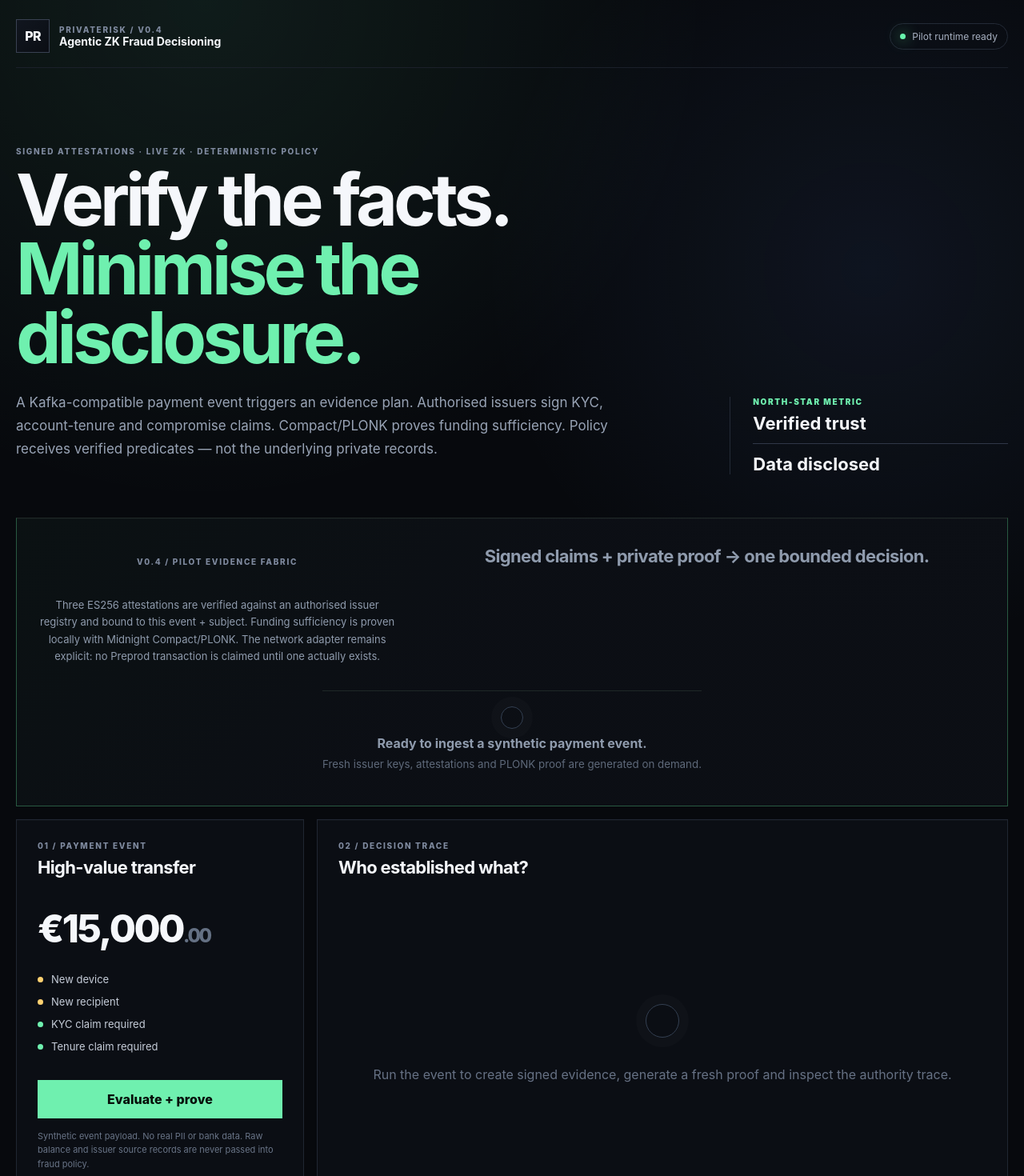
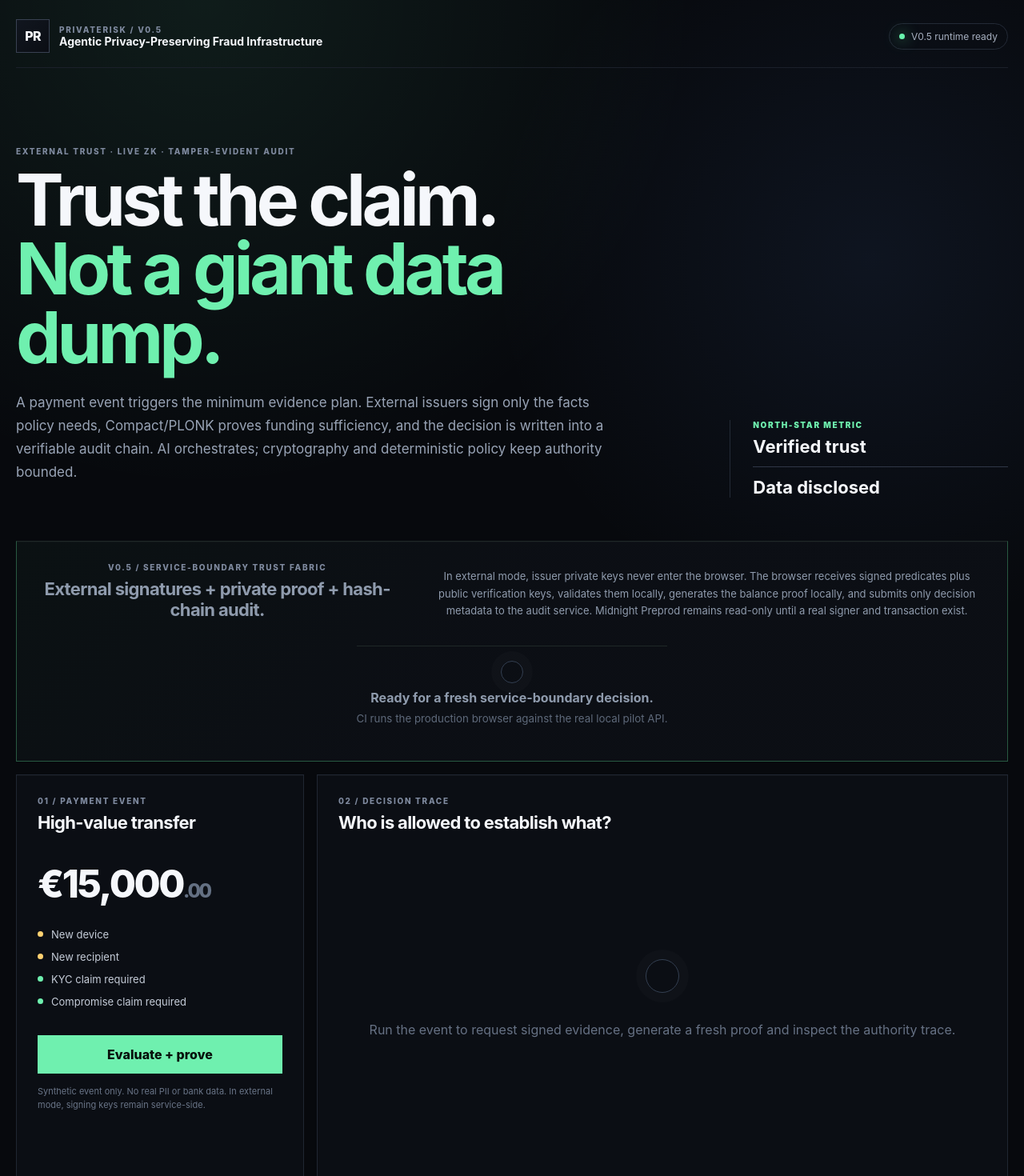
Before and after one commit to mikelninh/privaterisk-zk-fraud, a React (Vite) app: page / in a window 1280 px wide. Shown: the top 1470 px of the page at 80% size. Built offline with nearby package versions, Linux system fonts and the light colour scheme; what @midnight-ntwrk/compact-runtime would draw is missing.

Commit message:
feat(v0.5): surface external trust boundary, audit chain and Preprod probe

```diff
--- a/src/App.tsx
+++ b/src/App.tsx
@@ -48,30 +48,34 @@ export default function App() {
   }
 
   const statusText = proofStatus === 'proving'
-    ? 'Evidence + PLONK proving…'
+    ? 'External evidence + PLONK…'
     : proofStatus === 'verified'
-      ? 'Pilot evidence verified'
+      ? 'Service-boundary decision verified'
       : proofStatus === 'failed'
         ? 'Evidence unavailable'
-        : 'Pilot runtime ready';
+        : 'V0.5 runtime ready';
+
+  const serviceMode = pilotRun?.serviceBoundary.mode === 'external-http' ? 'EXTERNAL HTTP' : 'BROWSER FALLBACK';
+  const chainText = pilotRun?.auditChain.verified ? 'CHAIN VERIFIED' : 'LOCAL DEMO STORE';
+  const probeReachable = Boolean(pilotRun?.preprodProbe?.node.reachable || pilotRun?.preprodProbe?.indexer.reachable);
 
   return (
     <main className="page-shell">
       <header className="topbar">
         <div className="brandmark">PR</div>
         <div>
-          <div className="eyebrow">PRIVATERISK / V0.4</div>
-          <div className="brand-title">Agentic ZK Fraud Decisioning</div>
+          <div className="eyebrow">PRIVATERISK / V0.5</div>
+          <div className="brand-title">Agentic Privacy-Preserving Fraud Infrastructure</div>
         </div>
         <div className={`status-pill ${proofStatus}`}><span /> {statusText}</div>
       </header>
 
       <section className="hero">
         <div>
-          <p className="eyebrow">SIGNED ATTESTATIONS · LIVE ZK · DETERMINISTIC POLICY</p>
-          <h1>Verify the facts.<br /><em>Minimise the disclosure.</em></h1>
+          <p className="eyebrow">EXTERNAL TRUST · LIVE ZK · TAMPER-EVIDENT AUDIT</p>
+          <h1>Trust the claim.<br /><em>Not a giant data dump.</em></h1>
           <p className="hero-copy">
-            A Kafka-compatible payment event triggers an evidence plan. Authorised issuers sign KYC, account-tenure and compromise claims. Compact/PLONK proves funding sufficiency. Policy receives verified predicates — not the underlying private records.
+            A payment event triggers the minimum evidence plan. External issuers sign only the facts policy needs, Compact/PLONK proves funding sufficiency, and the decision is written into a verifiable audit chain. AI orchestrates; cryptography and deterministic policy keep authority bounded.
           </p>
         </div>
         <div className="north-star">
@@ -84,18 +88,20 @@ export default function App() {
 
       <section className={`zk-receipt panel proof-${proofStatus}`}>
         <div className="receipt-intro">
-          <div className="panel-kicker">V0.4 / PILOT EVIDENCE FABRIC</div>
-          <h2>Signed claims + private proof → one bounded decision.</h2>
+          <div>
+            <div className="panel-kicker">V0.5 / SERVICE-BOUNDARY TRUST FABRIC</div>
+            <h2>External signatures + private proof + hash-chain audit.</h2>
+          </div>
           <p>
-            Three ES256 attestations are verified against an authorised issuer registry and bound to this event + subject. Funding sufficiency is proven locally with Midnight Compact/PLONK. The network adapter remains explicit: no Preprod transaction is claimed until one actually exists.
+            In external mode, issuer private keys never enter the browser. The browser receives signed predicates plus public verification keys, validates them locally, generates the balance proof locally, and submits only decision metadata to the audit service. Midnight Preprod remains read-only until a real signer and transaction exist.
           </p>
         </div>
 
         {proofStatus === 'idle' && (
           <div className="proof-idle">
             <span className="pulse-ring" />
-            <strong>Ready to ingest a synthetic payment event.</strong>
-            <small>Fresh issuer keys, attestations and PLONK proof are generated on demand.</small>
+            <strong>Ready for a fresh service-boundary decision.</strong>
+            <small>CI runs the production browser against the real local pilot API.</small>
           </div>
         )}
 
@@ -103,32 +109,32 @@ export default function App() {
           <div className="proof-progress">
             <div className="proof-spinner" />
             <div>
-              <strong>Verifying issuer evidence + generating PLONK proof…</strong>
-              <p>Private witness material stays inside the browser proving boundary; issuer source records stay outside policy.</p>
+              <strong>Requesting signed evidence + generating PLONK proof…</strong>
+              <p>Policy waits until every required trust claim reaches a verified state.</p>
             </div>
           </div>
         )}
 
-        {receipt && (
+        {receipt && pilotRun && (
           <>
             <div className="receipt-grid">
               <div><span>CIRCUIT</span><strong>{receipt.circuit}</strong></div>
               <div><span>PUBLIC THRESHOLD</span><strong>€{receipt.transferAmount.toLocaleString()}</strong></div>
               <div className="private-cell"><span>PRIVATE BALANCE</span><strong>WITHHELD</strong></div>
-              <div><span>PROVER</span><strong>Browser WASM</strong></div>
+              <div><span>TRUST BOUNDARY</span><strong>{serviceMode}</strong></div>
               <div><span>PROOF LATENCY</span><strong>{receipt.totalMs} ms</strong></div>
               <div className="accepted-cell"><span>LOCAL RESULT</span><strong>✓ PROOF GENERATED</strong></div>
             </div>
             <div className="proof-meta-grid">
               <div><span>Correlation</span><code>{receipt.correlationId}</code></div>
-              <div><span>Policy</span><code>{receipt.policyVersion}</code></div>
-              <div><span>Proof SHA-256</span><code>{receipt.proofSha256.slice(0, 20)}…</code></div>
-              <div><span>Proof size</span><code>{receipt.proofBytes.toLocaleString()} bytes</code></div>
-              <div><span>Attestations</span><code>{pilotRun?.attestations.length ?? 0} / 3 VERIFIED</code></div>
-              <div><span>Network submit</span><code>NOT SUBMITTED</code></div>
+              <div><span>Signed claims</span><code>{pilotRun.attestations.length} / 3 VERIFIED</code></div>
+              <div><span>Audit integrity</span><code>{chainText}</code></div>
+              <div><span>Audit head</span><code>{pilotRun.auditChain.headHash ? `${pilotRun.auditChain.headHash.slice(0, 16)}…` : 'N/A'}</code></div>
+              <div><span>Preprod probe</span><code>{pilotRun.preprodProbe ? (probeReachable ? 'REACHABLE' : 'UNREACHABLE') : 'NOT RUN'}</code></div>
+              <div><span>Network write</span><code>NOT CONFIGURED</code></div>
             </div>
             <p className="truth-boundary">
-              <strong>Truth boundary:</strong> local browser proving and signed-attestation verification are real. Demo issuer signing keys are ephemeral and non-exportable. This build does not claim Midnight Preprod/Mainnet settlement, real bank issuers, HSM custody or production fraud-model performance.
+              <strong>Truth boundary:</strong> {pilotRun.serviceBoundary.note} The PLONK proof is generated locally. The server audit chain is tamper-evident in pilot mode, but real bank production still requires HSM/KMS custody, mTLS/service identity, durable storage, HA/SLOs and security/compliance review.
             </p>
           </>
         )}
@@ -151,76 +157,44 @@ export default function App() {
             <div><span className="dot warn" />New device</div>
             <div><span className="dot warn" />New recipient</div>
             <div><span className="dot ok" />KYC claim required</div>
-            <div><span className="dot ok" />Tenure claim required</div>
+            <div><span className="dot ok" />Compromise claim required</div>
           </div>
           <button className="primary" disabled={proofStatus === 'proving'} onClick={evaluate}>
-            {proofStatus === 'proving' ? 'Verifying evidence…' : ran ? 'Run fresh pilot event' : 'Evaluate + prove'}
+            {proofStatus === 'proving' ? 'Verifying trust…' : ran ? 'Run fresh decision' : 'Evaluate + prove'}
           </button>
-          <p className="microcopy">Synthetic event payload. No real PII or bank data. Raw balance and issuer source records are never passed into fraud policy.</p>
+          <p className="microcopy">Synthetic event only. No real PII or bank data. In external mode, signing keys remain service-side.</p>
         </aside>
 
         <section className="trace-card panel">
           <div className="panel-heading">
             <div>
               <div className="panel-kicker">02 / DECISION TRACE</div>
-              <h2>Who established what?</h2>
+              <h2>Who is allowed to establish what?</h2>
             </div>
             {ran && <div className={`decision ${finalDecision.toLowerCase()}`}>{finalDecision}</div>}
           </div>
 
           {!ran ? (
-            <div className="empty-state">
-              <div className="pulse-ring" />
-              <p>Run the event to create signed evidence, generate a fresh proof and inspect the authority trace.</p>
-            </div>
+            <div className="empty-state"><div className="pulse-ring" /><p>Run the event to request signed evidence, generate a fresh proof and inspect the authority trace.</p></div>
           ) : proofStatus === 'proving' ? (
-            <div className="empty-state">
-              <div className="proof-spinner" />
-              <p>Policy is waiting. Missing evidence is never silently replaced by an AI guess.</p>
-            </div>
+            <div className="empty-state"><div className="proof-spinner" /><p>Policy is waiting. Missing evidence is never silently replaced by an AI guess.</p></div>
           ) : proofStatus === 'failed' ? (
             <div className="trace-list">
-              <div className="trace-row">
-                <div className="trace-index blocked">E</div>
-                <div>
-                  <div className="trace-meta">Evidence Boundary</div>
-                  <strong>Required evidence unavailable</strong>
-                  <p>{proofFailure?.message ?? fatalError} The transaction is routed to human review.</p>
-                </div>
-              </div>
-              <div className="trace-row">
-                <div className="trace-index warn">P</div>
-                <div>
-                  <div className="trace-meta">Policy Engine</div>
-                  <strong>REVIEW</strong>
-                  <p>Fail-closed because every critical trust claim must reach VERIFIED state.</p>
-                </div>
-              </div>
+              <div className="trace-row"><div className="trace-index blocked">E</div><div><div className="trace-meta">Evidence Boundary</div><strong>Required evidence unavailable</strong><p>{proofFailure?.message ?? fatalError}</p></div></div>
+              <div className="trace-row"><div className="trace-index warn">P</div><div><div className="trace-meta">Policy Engine</div><strong>REVIEW</strong><p>Fail-closed because every critical trust claim must reach VERIFIED state.</p></div></div>
             </div>
           ) : (
             <div className="trace-list">
               {result.trace.map((step, index) => (
                 <div className="trace-row" key={`${step.actor}-${index}`}>
                   <div className={`trace-index ${step.status}`}>{String(index + 1).padStart(2, '0')}</div>
-                  <div>
-                    <div className="trace-meta">{step.actor}</div>
-                    <strong>{step.title}</strong>
-                    <p>{step.detail}</p>
-                  </div>
+                  <div><div className="trace-meta">{step.actor}</div><strong>{step.title}</strong><p>{step.detail}</p></div>
                 </div>
               ))}
               {result.decision === 'CHALLENGE' && !authenticated && (
-                <div className="challenge-box">
-                  <div>
-                    <span className="panel-kicker">STEP-UP AUTHENTICATION</span>
-                    <strong>Passkey / biometric confirmation required</strong>
-                  </div>
-                  <button onClick={() => setAuthenticated(true)}>Authenticate</button>
-                </div>
+                <div className="challenge-box"><div><span className="panel-kicker">STEP-UP AUTHENTICATION</span><strong>Passkey / biometric confirmation required</strong></div><button onClick={() => setAuthenticated(true)}>Authenticate</button></div>
               )}
-              {authenticated && (
-                <div className="success-banner">✓ Strong authentication passed · transaction approved</div>
-              )}
+              {authenticated && <div className="success-banner">✓ Strong authentication passed · transaction approved</div>}
             </div>
           )}
         </section>
@@ -241,36 +215,48 @@ export default function App() {
             </article>
 
             <article className="panel pilot-card">
-              <div className="panel-kicker">04 / AUTHORISED ISSUERS</div>
+              <div className="panel-kicker">04 / EXTERNAL TRUST SERVICE</div>
+              <h2>{serviceMode}</h2>
+              <p className="pilot-copy">{pilotRun.serviceBoundary.note}</p>
+              <code className="endpoint-code">{pilotRun.serviceBoundary.endpoint ?? 'NO EXTERNAL API CONFIGURED'}</code>
+            </article>
+
+            <article className="panel pilot-card">
+              <div className="panel-kicker">05 / AUTHORISED ISSUERS</div>
               <h2>Signed trust claims</h2>
               <div className="attestation-list">
                 {pilotRun.attestations.map((attestation) => (
-                  <div className="attestation-row" key={`${attestation.issuer}-${attestation.claim}`}>
-                    <span>✓</span>
-                    <div>
-                      <strong>{attestation.claim}</strong>
-                      <small>{attestation.displayName} · ES256 · {attestation.signatureDigest.slice(0, 12)}…</small>
-                    </div>
-                  </div>
+                  <div className="attestation-row" key={`${attestation.issuer}-${attestation.claim}`}><span>✓</span><div><strong>{attestation.claim}</strong><small>{attestation.displayName} · ES256 · {attestation.signatureDigest.slice(0, 12)}…</small></div></div>
                 ))}
               </div>
             </article>
 
             <article className="panel pilot-card">
-              <div className="panel-kicker">05 / NETWORK TRUTH</div>
-              <h2>{pilotRun.network.state}</h2>
-              <p className="pilot-copy">{pilotRun.network.note}</p>
-              <code className="endpoint-code">{pilotRun.network.target === 'local-only' ? 'PREPROD: NOT CONFIGURED' : pilotRun.network.transactionId}</code>
+              <div className="panel-kicker">06 / TAMPER-EVIDENT AUDIT</div>
+              <h2>{chainText}</h2>
+              <dl className="compact-dl">
+                <div><dt>Records</dt><dd>{pilotRun.auditChain.count}</dd></div>
+                <div><dt>Mode</dt><dd>{pilotRun.auditChain.mode}</dd></div>
+                <div><dt>Decision</dt><dd>{pilotRun.audit.decision}</dd></div>
+                <div><dt>Raw fields</dt><dd>{pilotRun.audit.rawFieldsDisclosed}</dd></div>
+              </dl>
             </article>
 
             <article className="panel pilot-card">
-              <div className="panel-kicker">06 / DURABLE AUDIT</div>
-              <h2>{pilotRun.auditCount} record{pilotRun.auditCount === 1 ? '' : 's'} persisted</h2>
+              <div className="panel-kicker">07 / MIDNIGHT PREPROD PROBE</div>
+              <h2>{pilotRun.preprodProbe ? (probeReachable ? 'READ PATH REACHABLE' : 'READ PATH UNREACHABLE') : 'NOT RUN'}</h2>
+              <p className="pilot-copy">{pilotRun.preprodProbe?.note ?? 'External service required for the read-only Preprod probe.'}</p>
+              <code className="endpoint-code">WRITE STATE: NOT CONFIGURED</code>
+            </article>
+
+            <article className="panel pilot-card">
+              <div className="panel-kicker">08 / SERVICE AUDIT RECEIPT</div>
+              <h2>{pilotRun.auditCount} record{pilotRun.auditCount === 1 ? '' : 's'}</h2>
               <dl className="compact-dl">
                 <div><dt>Audit ID</dt><dd>{pilotRun.audit.auditId.slice(0, 22)}…</dd></div>
-                <div><dt>Decision</dt><dd>{pilotRun.audit.decision}</dd></div>
                 <div><dt>Evidence</dt><dd>{pilotRun.audit.evidence.length} verified items</dd></div>
-                <div><dt>Raw fields</dt><dd>{pilotRun.audit.rawFieldsDisclosed}</dd></div>
+                <div><dt>Chain head</dt><dd>{pilotRun.auditChain.headHash ? `${pilotRun.auditChain.headHash.slice(0, 14)}…` : 'N/A'}</dd></div>
+                <div><dt>Replay</dt><dd>{pilotRun.auditChain.idempotentReplay ? 'IDEMPOTENT' : 'FRESH'}</dd></div>
               </dl>
             </article>
           </section>
@@ -278,34 +264,25 @@ export default function App() {
           <section className="metrics-grid">
             <div className="metric-card"><span>Risk score</span><strong>{result.riskScore.toFixed(2)}</strong><small>deterministic policy input</small></div>
             <div className="metric-card glow"><span>Raw fields disclosed</span><strong>{result.rawFieldsDisclosed}</strong><small>to decision/policy layer</small></div>
-            <div className="metric-card"><span>Signed attestations</span><strong>{pilotRun.attestations.length}</strong><small>authorised issuer registry</small></div>
+            <div className="metric-card"><span>Signed attestations</span><strong>{pilotRun.attestations.length}</strong><small>verified in browser</small></div>
             <div className="metric-card"><span>PLONK proving</span><strong>{receipt.proveMs}</strong><small>milliseconds</small></div>
           </section>
 
-          <section className="explain panel">
-            <div>
-              <div className="panel-kicker">07 / EXPLAINABILITY</div>
-              <h2>Human-readable audit explanation</h2>
-            </div>
-            <p>{authenticated ? `${result.explanation} Strong authentication subsequently passed, so the transaction was approved.` : result.explanation}</p>
-          </section>
+          <section className="explain panel"><div><div className="panel-kicker">09 / EXPLAINABILITY</div><h2>Human-readable audit explanation</h2></div><p>{authenticated ? `${result.explanation} Strong authentication subsequently passed, so the transaction was approved.` : result.explanation}</p></section>
 
           <section className="boundary panel">
             <div className="panel-kicker">AUTHORITY BOUNDARIES</div>
             <div className="boundary-grid">
               <div><span>AGENT</span><strong>Requests evidence</strong><p>Reasoning and orchestration only.</p></div>
-              <div><span>ISSUERS + PROOF</span><strong>Establish facts</strong><p>Signed attestations + Compact/PLONK.</p></div>
-              <div><span>RISK</span><strong>Estimates likelihood</strong><p>Statistical signal, never final authority.</p></div>
+              <div><span>TRUST SERVICES</span><strong>Sign predicates</strong><p>Private signing keys stay outside the browser in external mode.</p></div>
+              <div><span>ZK PROVER</span><strong>Establishes funding fact</strong><p>Compact + PLONK, private witness local.</p></div>
               <div><span>POLICY</span><strong>Permits actions</strong><p>Fail-closed deterministic control boundary.</p></div>
             </div>
           </section>
         </>
       )}
 
-      <footer>
-        <span>PrivateRisk V0.4</span>
-        <span>Trust shouldn't require surrendering all your information.</span>
-      </footer>
+      <footer><span>PrivateRisk V0.5</span><span>Trust shouldn't require surrendering all your information.</span></footer>
     </main>
   );
 }
```
